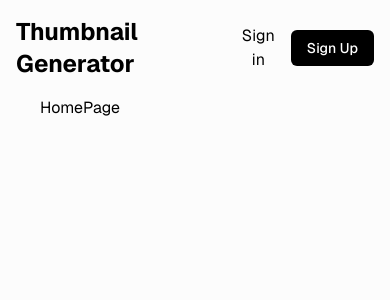
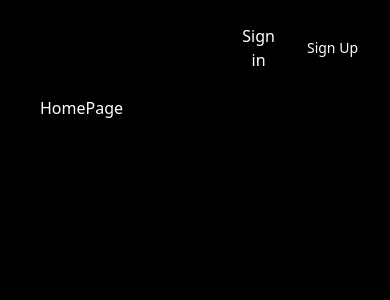
Before and after one commit to shrutidotdev/thumbnail-generator, a Next.js app: page / in a window 390 px wide. Shown: the top 300 px of the page. Built offline with nearby package versions, Linux system fonts and the light colour scheme; no server answers.

Commit message:
pov: completed the core functionalities

```diff
--- a/src/app/(dashboard)/home/page.tsx
+++ b/src/app/(dashboard)/home/page.tsx
@@ -7,29 +7,29 @@ import { Sparkles, Zap, ImageIcon } from "lucide-react"
 
 export default function HomeThumbnailGenerator() {
   return (
-    <div className="min-h-screen bg-gradient-to-br from-background via-background to-accent/5">
-      <div className="container mx-auto px-4 sm:px-6 lg:px-8 py-12 sm:py-16 lg:py-20">
+    <div className="min-h-screen w-full bg-gradient-to-br from-orange-400 via-black to-accent rounded-3xl">
+      <div className="container bg-gradient-to-tl from-orange-400 via-black to-accent/5 mx-auto px-4 sm:px-6 lg:px-8 py-12 sm:py-16 lg:py-20">
         <div className="max-w-7xl mx-auto space-y-16 sm:space-y-20 lg:space-y-24">
           {/* Header Section */}
           <header className="text-center space-y-6 animate-fade-in-up">
             <div className="space-y-4">
-              <div className="inline-flex items-center space-x-2 bg-primary/10 text-primary px-4 py-2 rounded-full text-sm font-medium">
+              <div className="inline-flex items-center space-x-2 bg-primary/10 text-white px-4 py-2 rounded-full text-sm font-medium">
                 <Sparkles className="w-4 h-4" />
                 <span>AI-Powered</span>
               </div>
-              <h1 className="scroll-m-20 text-center text-5xl sm:text-6xl lg:text-7xl font-bold tracking-tight text-balance leading-tight">
+              <h1 className="scroll-m-20 text-center text-5xl sm:text-6xl lg:text-7xl font-bold tracking-tight text-balance leading-tight text-white">
                 Create Perfect
                 <br />
-                <span className="text-primary">Thumbnails</span>
+                <span className="text-white">Thumbnails</span>
               </h1>
-              <p className="text-xl sm:text-2xl text-muted-foreground max-w-2xl mx-auto text-pretty leading-relaxed">
+              <p className="text-xl sm:text-2xl text-muted max-w-2xl mx-auto text-pretty leading-relaxed">
                 Transform your images into professional thumbnails with AI-powered background removal
               </p>
             </div>
           </header>
 
           {/* Main Content Area */}
-          <main className="bg-card/50 backdrop-blur-sm rounded-3xl shadow-2xl border border-border/50 overflow-hidden">
+          <main className="bg-black backdrop-blur-sm rounded-3xl shadow-2xl border border-border/50 overflow-hidden">
             {/* Template Gallery Section */}
             <section className="p-8 sm:p-12 lg:p-16 bg-gradient-to-br from-accent/30 via-background to-accent/20">
               <div className="text-center mb-12">
@@ -65,12 +65,12 @@ export default function HomeThumbnailGenerator() {
             {/* Thumbnail Creator Section */}
             <section className="p-8 sm:p-12 lg:p-16">
               <div className="text-center mb-12 space-y-4">
-                <div className="inline-flex items-center space-x-2 bg-primary/10 text-primary px-4 py-2 rounded-full text-sm font-medium">
+                <div className="inline-flex items-center space-x-2 bg-primary/10 text-white px-4 py-2 rounded-full text-sm font-medium">
                   <Zap className="w-4 h-4" />
                   <span>AI Processing</span>
                 </div>
-                <h2 className="text-3xl sm:text-4xl font-bold text-foreground text-balance">Upload & Transform</h2>
-                <p className="text-muted-foreground text-lg max-w-2xl mx-auto leading-relaxed text-pretty">
+                <h2 className="text-3xl sm:text-4xl font-bold text-white text-balance">Upload & Transform</h2>
+                <p className="text-white text-lg max-w-2xl mx-auto leading-relaxed text-pretty">
                   Drop your image below and watch our AI remove the background and create the perfect thumbnail
                 </p>
               </div>
--- a/src/app/(dashboard)/layout.tsx
+++ b/src/app/(dashboard)/layout.tsx
@@ -5,7 +5,7 @@ export default function Layout({ children }: { children: React.ReactNode }) {
   return (
     <SidebarProvider className="w-full h-screen">
       <AppSidebar />
-      <SidebarTrigger />
+      <SidebarTrigger className="px-5 w-10 h-10 ml-2  text-2xl text-white bg-black hover:bg-black hover:text-white"/>
       <main className='flex flex-col items-center justify-center w-full h-screen'>
         {children}
       </main>
--- a/src/app/components/app-sidebar.tsx
+++ b/src/app/components/app-sidebar.tsx
@@ -43,9 +43,9 @@ const items = [
 export function AppSidebar() {
   return (
     <Sidebar>
-      <SidebarContent>
+      <SidebarContent className="bg-gradient-to-br from-orange-400 via-black to-black text-white font-bold">
         <SidebarGroup>
-          <SidebarGroupLabel>Application</SidebarGroupLabel>
+          <SidebarGroupLabel className="text-white font-bold py-20 text-3xl">Application</SidebarGroupLabel>
           <SidebarGroupContent>
             <SidebarMenu>
               {items.map((item) => (
--- a/src/app/globals.css
+++ b/src/app/globals.css
@@ -92,111 +92,13 @@
   --spacing: 0.25rem;
 }
 
-.dark {
-  --background: oklch(0 0 0);
-  --foreground: oklch(1 0 0);
-  --card: oklch(0.1400 0 0);
-  --card-foreground: oklch(1 0 0);
-  --popover: oklch(0.1800 0 0);
-  --popover-foreground: oklch(1 0 0);
-  --primary: oklch(1 0 0);
-  --primary-foreground: oklch(0 0 0);
-  --secondary: oklch(0.2500 0 0);
-  --secondary-foreground: oklch(1 0 0);
-  --muted: oklch(0.2300 0 0);
-  --muted-foreground: oklch(0.7200 0 0);
-  --accent: oklch(0.3200 0 0);
-  --accent-foreground: oklch(1 0 0);
-  --destructive: oklch(0.6900 0.2000 23.9100);
-  --destructive-foreground: oklch(0 0 0);
-  --border: oklch(0.2600 0 0);
-  --input: oklch(0.3200 0 0);
-  --ring: oklch(0.7200 0 0);
-  --chart-1: oklch(0.8100 0.1700 75.3500);
-  --chart-2: oklch(0.5800 0.2100 260.8400);
-  --chart-3: oklch(0.5600 0 0);
-  --chart-4: oklch(0.4400 0 0);
-  --chart-5: oklch(0.9200 0 0);
-  --sidebar: oklch(0.1800 0 0);
-  --sidebar-foreground: oklch(1 0 0);
-  --sidebar-primary: oklch(1 0 0);
-  --sidebar-primary-foreground: oklch(0 0 0);
-  --sidebar-accent: oklch(0.3200 0 0);
-  --sidebar-accent-foreground: oklch(1 0 0);
-  --sidebar-border: oklch(0.3200 0 0);
-  --sidebar-ring: oklch(0.7200 0 0);
-  --font-sans: Geist, sans-serif;
-  --font-serif: Georgia, serif;
-  --font-mono: Geist Mono, monospace;
-  --radius: 0.5rem;
-  --shadow-2xs: 0px 1px 2px 0px hsl(0 0% 0% / 0.09);
-  --shadow-xs: 0px 1px 2px 0px hsl(0 0% 0% / 0.09);
-  --shadow-sm: 0px 1px 2px 0px hsl(0 0% 0% / 0.18), 0px 1px 2px -1px hsl(0 0% 0% / 0.18);
-  --shadow: 0px 1px 2px 0px hsl(0 0% 0% / 0.18), 0px 1px 2px -1px hsl(0 0% 0% / 0.18);
-  --shadow-md: 0px 1px 2px 0px hsl(0 0% 0% / 0.18), 0px 2px 4px -1px hsl(0 0% 0% / 0.18);
-  --shadow-lg: 0px 1px 2px 0px hsl(0 0% 0% / 0.18), 0px 4px 6px -1px hsl(0 0% 0% / 0.18);
-  --shadow-xl: 0px 1px 2px 0px hsl(0 0% 0% / 0.18), 0px 8px 10px -1px hsl(0 0% 0% / 0.18);
-  --shadow-2xl: 0px 1px 2px 0px hsl(0 0% 0% / 0.45);
-}
 
-@theme inline {
-  --color-background: var(--background);
-  --color-foreground: var(--foreground);
-  --color-card: var(--card);
-  --color-card-foreground: var(--card-foreground);
-  --color-popover: var(--popover);
-  --color-popover-foreground: var(--popover-foreground);
-  --color-primary: var(--primary);
-  --color-primary-foreground: var(--primary-foreground);
-  --color-secondary: var(--secondary);
-  --color-secondary-foreground: var(--secondary-foreground);
-  --color-muted: var(--muted);
-  --color-muted-foreground: var(--muted-foreground);
-  --color-accent: var(--accent);
-  --color-accent-foreground: var(--accent-foreground);
-  --color-destructive: var(--destructive);
-  --color-destructive-foreground: var(--destructive-foreground);
-  --color-border: var(--border);
-  --color-input: var(--input);
-  --color-ring: var(--ring);
-  --color-chart-1: var(--chart-1);
-  --color-chart-2: var(--chart-2);
-  --color-chart-3: var(--chart-3);
-  --color-chart-4: var(--chart-4);
-  --color-chart-5: var(--chart-5);
-  --color-sidebar: var(--sidebar);
-  --color-sidebar-foreground: var(--sidebar-foreground);
-  --color-sidebar-primary: var(--sidebar-primary);
-  --color-sidebar-primary-foreground: var(--sidebar-primary-foreground);
-  --color-sidebar-accent: var(--sidebar-accent);
-  --color-sidebar-accent-foreground: var(--sidebar-accent-foreground);
-  --color-sidebar-border: var(--sidebar-border);
-  --color-sidebar-ring: var(--sidebar-ring);
-
-  --font-sans: var(--font-sans);
-  --font-mono: var(--font-mono);
-  --font-serif: var(--font-serif);
-
-  --radius-sm: calc(var(--radius) - 4px);
-  --radius-md: calc(var(--radius) - 2px);
-  --radius-lg: var(--radius);
-  --radius-xl: calc(var(--radius) + 4px);
-
-  --shadow-2xs: var(--shadow-2xs);
-  --shadow-xs: var(--shadow-xs);
-  --shadow-sm: var(--shadow-sm);
-  --shadow: var(--shadow);
-  --shadow-md: var(--shadow-md);
-  --shadow-lg: var(--shadow-lg);
-  --shadow-xl: var(--shadow-xl);
-  --shadow-2xl: var(--shadow-2xl);
-}
 
 @layer base {
   * {
-    @apply border-border outline-ring/50;
+    @apply border-border outline-ring/50 ;
   }
   body {
-    @apply bg-background text-foreground;
+    @apply bg-black text-white;
   }
 }
```
Also changed, not shown: src/app/components/thumbnail-creator.tsx (+76 -17 lines).
